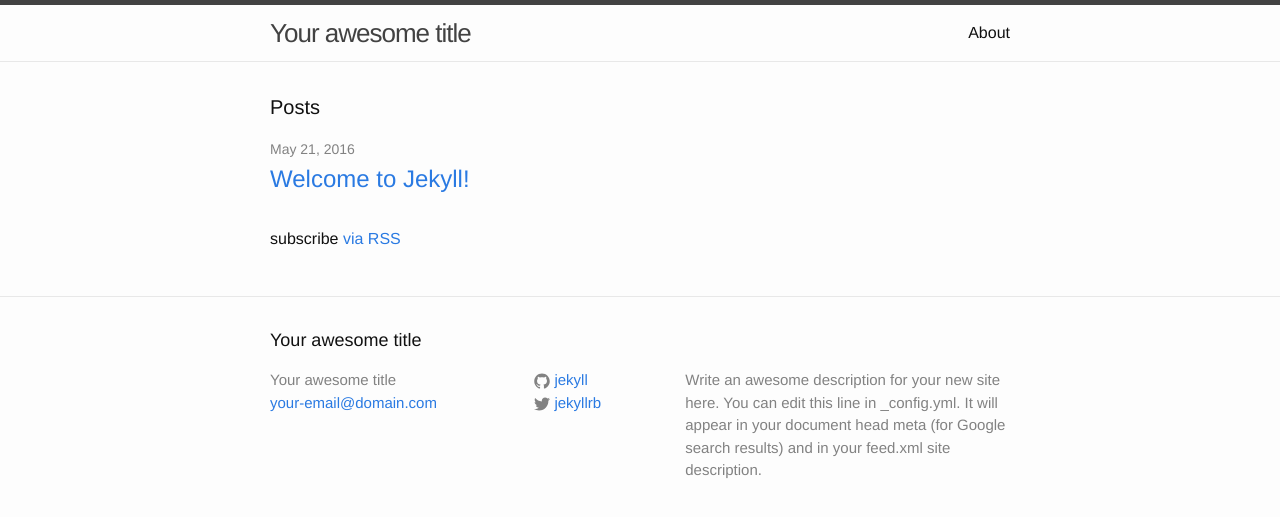
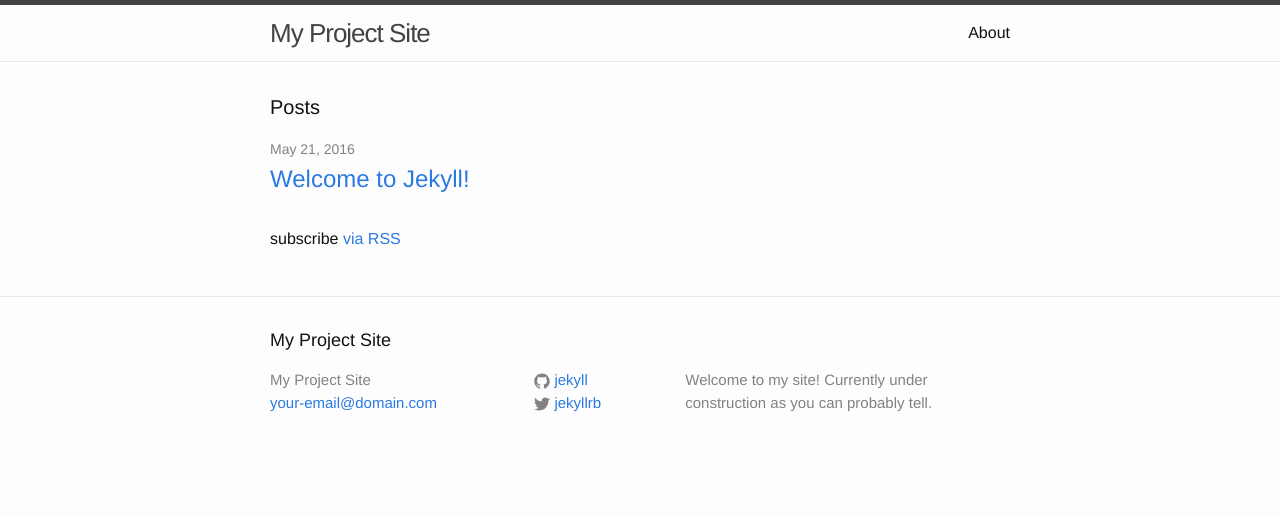
Before and after one commit to penelopeia/penelopeia.github.io, a Jekyll site: the page built from index.html, in a window 1280 px wide. Shown: the top 517 px of the page. Built offline with Jekyll 4.4.1, drawn with Linux system fonts in a browser that asks for light colours.

Commit message:
changed title
updated yml config file

```diff
--- a/_config.yml
+++ b/_config.yml
@@ -6,12 +6,10 @@
 # 'jekyll serve'. If you change this file, please restart the server process.
 
 # Site settings
-title: Your awesome title
+title: My Project Site
 email: your-email@domain.com
 description: > # this means to ignore newlines until "baseurl:"
-  Write an awesome description for your new site here. You can edit this
-  line in _config.yml. It will appear in your document head meta (for
-  Google search results) and in your feed.xml site description.
+  Welcome to my site! Currently under construction as you can probably tell.
 baseurl: "" # the subpath of your site, e.g. /blog
 url: "http://yourdomain.com" # the base hostname & protocol for your site
 twitter_username: jekyllrb
```
